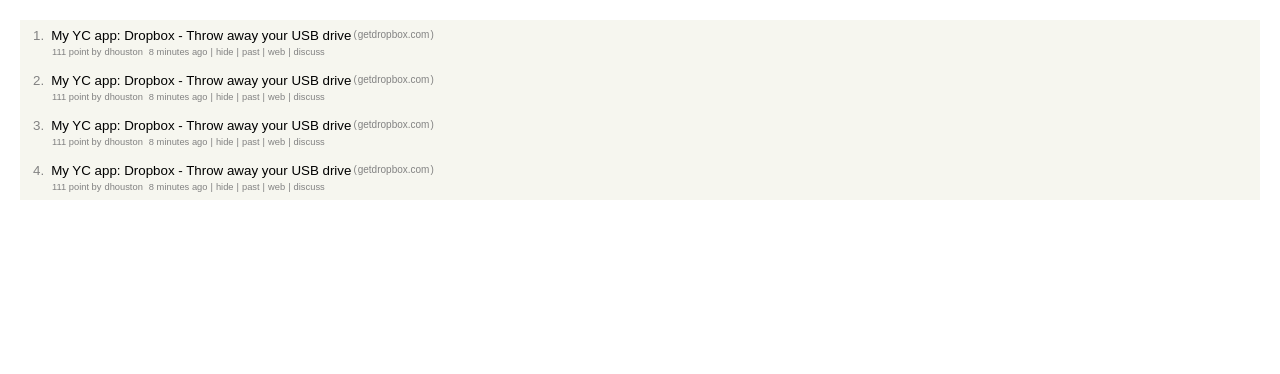
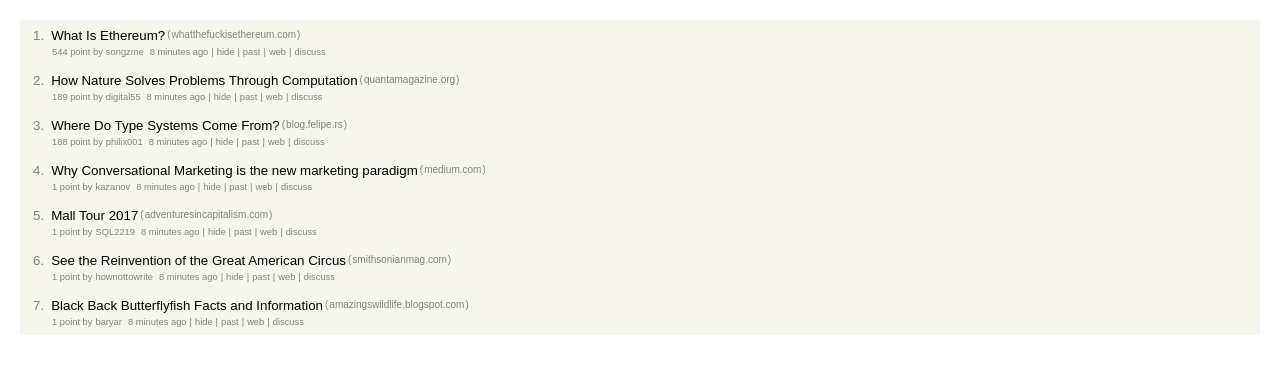
Before and after one commit to areiterer/hackernews-client, a React (Create React App) app: page / in a window 1280 px wide. Shown: the top 374 px of the page. Built offline with nearby package versions, Linux system fonts and the light colour scheme.

Commit message:
new testdata

```diff
--- a/src/api.js
+++ b/src/api.js
@@ -1,182 +1,138 @@
 export const stories = [
   {
-    by: "dhouston",
-    descendants: 71,
-    id: 8863,
+    by: "songzme",
+    descendants: 151,
+    id: 14723308,
     kids: [
-      8952,
-      9224,
-      8917,
-      8884,
-      8887,
-      8943,
-      8869,
-      8958,
-      9005,
-      9671,
-      8940,
-      9067,
-      8908,
-      9055,
-      8865,
-      8881,
-      8872,
-      8873,
-      8955,
-      10403,
-      8903,
-      8928,
-      9125,
-      8998,
-      8901,
-      8902,
-      8907,
-      8894,
-      8878,
-      8870,
-      8980,
-      8934,
-      8876
+      14723598,
+      14723594,
+      14724989,
+      14723485,
+      14724906,
+      14724691,
+      14724292,
+      14723628,
+      14723517,
+      14723649,
+      14723771,
+      14724740,
+      14724575,
+      14724611,
+      14723494,
+      14723897,
+      14724589,
+      14723739,
+      14723709,
+      14724809,
+      14723950,
+      14723508,
+      14724646,
+      14724001,
+      14724003,
+      14724990,
+      14724991,
+      14723519,
+      14724522,
+      14723543,
+      14723504
     ],
-    score: 111,
-    time: 1175714200,
-    title: "My YC app: Dropbox - Throw away your USB drive",
+    score: 544,
+    time: 1499473013,
+    title: "What Is Ethereum?",
     type: "story",
-    url: "http://www.getdropbox.com/u/2/screencast.html"
+    url: "http://whatthefuckisethereum.com/"
   },
   {
-    by: "dhouston",
-    descendants: 71,
-    id: 8864,
+    by: "digital55",
+    descendants: 44,
+    id: 14722130,
     kids: [
-      8952,
-      9224,
-      8917,
-      8884,
-      8887,
-      8943,
-      8869,
-      8958,
-      9005,
-      9671,
-      8940,
-      9067,
-      8908,
-      9055,
-      8865,
-      8881,
-      8872,
-      8873,
-      8955,
-      10403,
-      8903,
-      8928,
-      9125,
-      8998,
-      8901,
-      8902,
-      8907,
-      8894,
-      8878,
-      8870,
-      8980,
-      8934,
-      8876
+      14722316,
+      14724420,
+      14722563,
+      14722734,
+      14723754,
+      14724958,
+      14724953
     ],
-    score: 111,
-    time: 1175714200,
-    title: "My YC app: Dropbox - Throw away your USB drive",
+    score: 189,
+    time: 1499461821,
+    title: "How Nature Solves Problems Through Computation",
     type: "story",
-    url: "http://www.getdropbox.com/u/2/screencast.html"
+    url:
+      "https://www.quantamagazine.org/how-nature-solves-problems-through-computation-20170706/"
   },
   {
-    by: "dhouston",
-    descendants: 71,
-    id: 8865,
+    by: "philix001",
+    descendants: 114,
+    id: 14722383,
     kids: [
-      8952,
-      9224,
-      8917,
-      8884,
-      8887,
-      8943,
-      8869,
-      8958,
-      9005,
-      9671,
-      8940,
-      9067,
-      8908,
-      9055,
-      8865,
-      8881,
-      8872,
-      8873,
-      8955,
-      10403,
-      8903,
-      8928,
-      9125,
-      8998,
-      8901,
-      8902,
-      8907,
-      8894,
-      8878,
-      8870,
-      8980,
-      8934,
-      8876
+      14725040,
+      14723243,
+      14723693,
+      14722757,
+      14723370,
+      14724878,
+      14723629,
+      14723302,
+      14722790,
+      14724655,
+      14722644,
+      14722642,
+      14723443,
+      14722603,
+      14722791,
+      14723406,
+      14722868,
+      14723568
     ],
-    score: 111,
-    time: 1175714200,
-    title: "My YC app: Dropbox - Throw away your USB drive",
+    score: 188,
+    time: 1499463878,
+    title: "Where Do Type Systems Come From?",
     type: "story",
-    url: "http://www.getdropbox.com/u/2/screencast.html"
+    url: "http://blog.felipe.rs/2017/07/07/where-do-type-systems-come-from/"
   },
   {
-    by: "dhouston",
-    descendants: 71,
-    id: 8866,
-    kids: [
-      8952,
-      9224,
-      8917,
-      8884,
-      8887,
-      8943,
-      8869,
-      8958,
-      9005,
-      9671,
-      8940,
-      9067,
-      8908,
-      9055,
-      8865,
-      8881,
-      8872,
-      8873,
-      8955,
-      10403,
-      8903,
-      8928,
-      9125,
-      8998,
-      8901,
-      8902,
-      8907,
-      8894,
-      8878,
-      8870,
-      8980,
-      8934,
-      8876
-    ],
-    score: 111,
-    time: 1175714200,
-    title: "My YC app: Dropbox - Throw away your USB drive",
+    by: "kazanov",
+    descendants: 0,
+    id: 14725035,
+    score: 1,
+    time: 1499513241,
+    title: "Why Conversational Marketing is the new marketing paradigm",
     type: "story",
-    url: "http://www.getdropbox.com/u/2/screencast.html"
+    url:
+      "https://medium.com/exceed-ai/why-conversational-marketing-is-the-new-marketing-paradigm-4ed252538768"
+  },
+  {
+    by: "SQL2219",
+    descendants: 0,
+    id: 14725030,
+    score: 1,
+    time: 1499513143,
+    title: "Mall Tour 2017",
+    type: "story",
+    url: "http://adventuresincapitalism.com/post/2017/06/25/Mall-Tour-2017.aspx"
+  },
+  {
+    by: "hownottowrite",
+    descendants: 0,
+    id: 14725009,
+    score: 1,
+    time: 1499512529,
+    title: "See the Reinvention of the Great American Circus",
+    type: "story",
+    url:
+      "http://www.smithsonianmag.com/history/reinvention-great-american-circus-180963682/?no-ist"
+  },
+  {
+    by: "baryar",
+    descendants: 0,
+    id: 14725004,
+    score: 1,
+    time: 1499512387,
+    title: "Black Back Butterflyfish Facts and Information",
+    type: "story",
+    url:
+      "http://amazingswildlife.blogspot.com/2017/07/black-back-butterflyfish-facts-and.html"
   }
 ];
```
